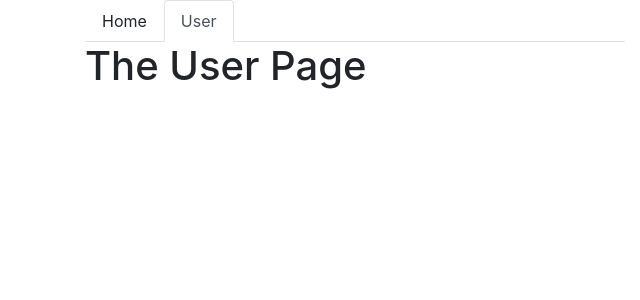
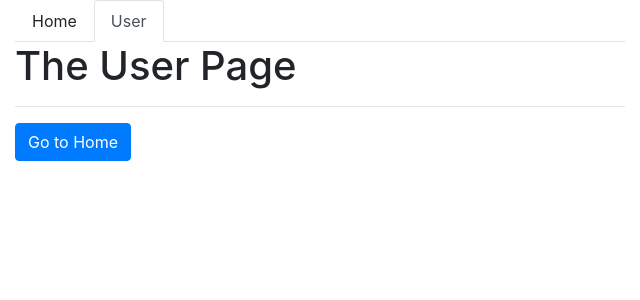
Before and after one commit to Vamosz/VueJSCurse, a Vue app in the folder vue-cli/: page /user in a window 1280 px wide. Shown: the top 300 px of the page, without its empty margins (0-640 px from the left). Built offline with nearby package versions, Linux system fonts and the light colour scheme.

Commit message:
Button to navigate home or somewhere(navigation in script)

```diff
--- a/vue-cli/src/App.vue
+++ b/vue-cli/src/App.vue
@@ -1,5 +1,5 @@
 <template>
-    <div class="container">
+    <div class="container-fluid">
         <div class="row">
             <div class="col-xs-12 col-sm-8 col-sm-offset-2 col-md-6 col-md-offset-3">
                 <app-header></app-header>
--- a/vue-cli/src/components/user/User.vue
+++ b/vue-cli/src/components/user/User.vue
@@ -1,4 +1,18 @@
 <template>
-    <h1>The User Page</h1>
-
+    <div>
+        <h1>The User Page</h1>
+        <hr>
+        <button class="btn btn-primary" @click="navigateToHome">
+            Go to Home
+        </button>
+    </div>
 </template>
+<script>
+    export default {
+        methods: {
+            navigateToHome() {
+                this.$router.push('/');
+            }
+        }
+    }
+</script>
```
